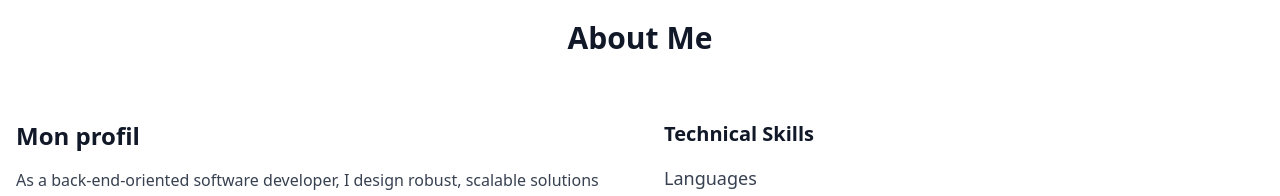
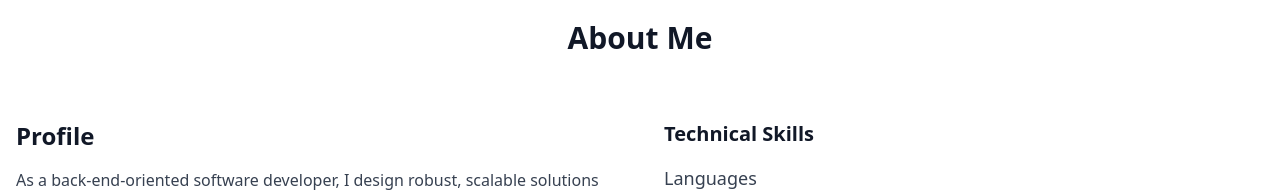
Before and after one commit to Yann2808/Portfolio, a React (Vite) app: page / in a window 1280 px wide. Shown: the part 1060-1256 px from the top of the page. Built offline with nearby package versions, Linux system fonts and the light colour scheme.

Commit message:
Change "Mon profil" to "Profile"

```diff
--- a/src/components/About.tsx
+++ b/src/components/About.tsx
@@ -59,7 +59,7 @@ const About = () => {
 
         <div className="grid grid-cols-1 lg:grid-cols-2 gap-12 items-start">
           <div className="prose prose-lg max-w-none text-gray-700 dark:text-gray-300">
-            <h3 className="text-2xl font-bold mb-4 text-gray-900 dark:text-white">Mon profil</h3>
+            <h3 className="text-2xl font-bold mb-4 text-gray-900 dark:text-white">Profile</h3>
             <p>
               As a back-end-oriented software developer, I design robust, scalable solutions tailored to business needs.
               With experience of distributed architectures and a wide range of technologies, I work mainly on the back-end side,
```
